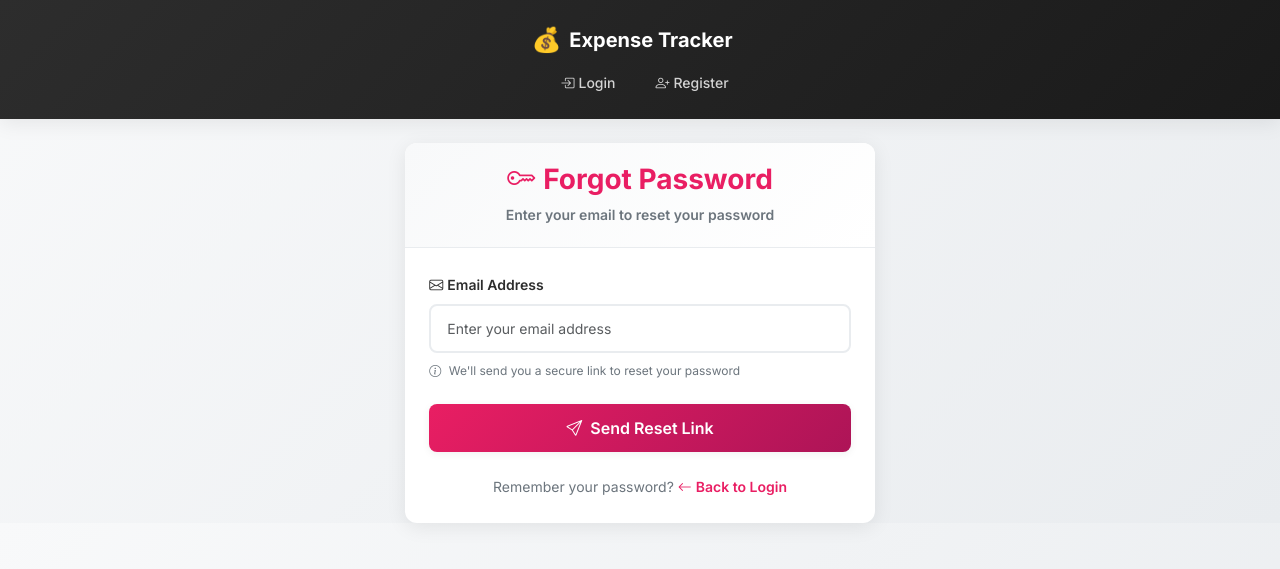
After one commit to Vivek9122/expense-tracker, a Flask app: page /forgot_password in a window 1280 px wide. The commit adds this page. Shown: the top 569 px of the page. Run offline with Flask 3, Linux system fonts and the light colour scheme; some libraries are stand-ins or nearby versions.

Commit message:
Add forgot password functionality with email reset links

```diff
--- a/app.py
+++ b/app.py
@@ -2,10 +2,11 @@ from flask import Flask, render_template, request, redirect, url_for, flash, jso
 from flask_sqlalchemy import SQLAlchemy
 from flask_login import LoginManager, UserMixin, login_user, login_required, logout_user, current_user
 from werkzeug.security import generate_password_hash, check_password_hash
-from datetime import datetime
+from datetime import datetime, timedelta
 import os
 from flask_mail import Mail, Message
 from sqlalchemy import text, inspect
+import secrets
 
 app = Flask(__name__)
 app.config['SECRET_KEY'] = os.environ.get('SECRET_KEY', os.urandom(24))
@@ -34,12 +35,35 @@ class User(UserMixin, db.Model):
     username = db.Column(db.String(80), unique=True, nullable=False)
     email = db.Column(db.String(120), unique=True, nullable=False)
     password_hash = db.Column(db.String(512))
+    reset_token = db.Column(db.String(100), nullable=True)
+    reset_token_expires = db.Column(db.DateTime, nullable=True)
 
     def set_password(self, password):
         self.password_hash = generate_password_hash(password)
 
     def check_password(self, password):
         return check_password_hash(self.password_hash, password)
+
+    def generate_reset_token(self):
+        """Generate a secure reset token that expires in 1 hour"""
+        self.reset_token = secrets.token_urlsafe(32)
+        self.reset_token_expires = datetime.utcnow() + timedelta(hours=1)
+        return self.reset_token
+
+    def verify_reset_token(self, token):
+        """Verify if the reset token is valid and not expired"""
+        if not self.reset_token or not self.reset_token_expires:
+            return False
+        if self.reset_token != token:
+            return False
+        if datetime.utcnow() > self.reset_token_expires:
+            return False
+        return True
+
+    def clear_reset_token(self):
+        """Clear the reset token after successful password reset"""
+        self.reset_token = None
+        self.reset_token_expires = None
 
 class Group(db.Model):
     id = db.Column(db.Integer, primary_key=True)
@@ -146,6 +170,103 @@ def login():
 def logout():
     logout_user()
     return redirect(url_for('index'))
+
+@app.route('/forgot_password', methods=['GET', 'POST'])
+def forgot_password():
+    if current_user.is_authenticated:
+        return redirect(url_for('dashboard'))
+
+    if request.method == 'POST':
+        email = request.form['email']
+        user = User.query.filter_by(email=email).first()
+
+        if user:
+            # Generate reset token
+            token = user.generate_reset_token()
+            db.session.commit()
+
+            # Send reset email
+            try:
+                reset_url = url_for('reset_password', token=token, _external=True)
+                msg = Message(
+                    'Password Reset Request - Expense Tracker',
+                    sender=app.config['MAIL_USERNAME'],
+                    recipients=[user.email]
+                )
+                msg.body = f'''Hello {user.username},
+
+You have requested to reset your password for your Expense Tracker account.
+
+Click the link below to reset your password:
+{reset_url}
+
+This link will expire in 1 hour for security reasons. If you didn't request this password reset, please ignore this email.
+
+Best regards,
+Expense Tracker Team
+'''
+                msg.html = f'''
+                <div style="font-family: Arial, sans-serif; max-width: 600px; margin: 0 auto;">
+                    <h2 style="color: #2c3e50;">Password Reset Request</h2>
+                    <p>Hello <strong>{user.username}</strong>,</p>
+                    <p>You have requested to reset your password for your Expense Tracker account.</p>
+                    <p>Click the button below to reset your password:</p>
+                    <div style="text-align: center; margin: 30px 0;">
+                        <a href="{reset_url}" style="background-color: #3498db; color: white; padding: 12px 30px; text-decoration: none; border-radius: 5px; font-weight: bold;">Reset Password</a>
+                    </div>
+                    <p><strong>This link will expire in 1 hour</strong> for security reasons.</p>
+                    <p>If you didn't request this password reset, please ignore this email.</p>
+                    <hr style="margin: 30px 0; border: none; border-top: 1px solid #eee;">
+                    <p style="color: #7f8c8d; font-size: 12px;">Best regards,<br>Expense Tracker Team</p>
+                </div>
+                '''
+
+                mail.send(msg)
+                flash('Password reset instructions have been sent to your email.', 'success')
+            except Exception as e:
+                print(f"Email sending error: {e}")
+                flash('Error sending email. Please try again later.', 'danger')
+        else:
+            # Don't reveal if email exists or not (security best practice)
+            flash('If that email address exists in our system, you will receive password reset instructions.', 'info')
+
+        return redirect(url_for('login'))
+
+    return render_template('forgot_password.html')
+
+@app.route('/reset_password/<token>', methods=['GET', 'POST'])
+def reset_password(token):
+    if current_user.is_authenticated:
+        return redirect(url_for('dashboard'))
+
+    # Find user with this token
+    user = User.query.filter_by(reset_token=token).first()
+
+    if not user or not user.verify_reset_token(token):
+        flash('Invalid or expired password reset link.', 'danger')
+        return redirect(url_for('forgot_password'))
+
+    if request.method == 'POST':
+        password = request.form['password']
+        confirm_password = request.form['confirm_password']
+
+        if password != confirm_password:
+            flash('Passwords do not match!', 'danger')
+            return render_template('reset_password.html', token=token)
+
+        if len(password) < 6:
+            flash('Password must be at least 6 characters long!', 'danger')
+            return render_template('reset_password.html', token=token)
+
+        # Update password and clear reset token
+        user.set_password(password)
+        user.clear_reset_token()
+        db.session.commit()
+
+        flash('Your password has been reset successfully! You can now log in.', 'success')
+        return redirect(url_for('login'))
+
+    return render_template('reset_password.html', token=token)
 
 @app.route('/dashboard')
 @app.route('/dashboard/<int:group_id>')
@@ -878,11 +999,37 @@ def migrate_existing_tables():
                         print("✅ Added group_id column")
 
                     trans.commit()
-                    print("✅ Table migration completed")
+                    print("✅ Expense table migration completed")
 
                 except Exception as e:
                     trans.rollback()
-                    print(f"❌ Migration failed: {e}")
+                    print(f"❌ Expense table migration failed: {e}")
+
+        # Check if user table exists and add reset token columns
+        if 'user' in inspector.get_table_names():
+            user_columns = [col['name'] for col in inspector.get_columns('user')]
+
+            with db.engine.connect() as conn:
+                trans = conn.begin()
+                try:
+                    # Add reset_token column if it doesn't exist
+                    if 'reset_token' not in user_columns:
+                        print("Adding reset_token column to user table...")
+                        conn.execute(text("ALTER TABLE user ADD COLUMN reset_token VARCHAR(100)"))
+                        print("✅ Added reset_token column")
+
+                    # Add reset_token_expires column if it doesn't exist
+                    if 'reset_token_expires' not in user_columns:
+                        print("Adding reset_token_expires column to user table...")
+                        conn.execute(text("ALTER TABLE user ADD COLUMN reset_token_expires TIMESTAMP"))
+                        print("✅ Added reset_token_expires column")
+
+                    trans.commit()
+                    print("✅ User table migration completed")
+
+                except Exception as e:
+                    trans.rollback()
+                    print(f"❌ User table migration failed: {e}")
 
     except Exception as e:
         print(f"❌ Migration error: {e}")
--- /dev/null
+++ b/templates/forgot_password.html
@@ -0,0 +1,45 @@
+{% extends "base.html" %}
+
+{% block content %}
+<div class="row justify-content-center">
+    <div class="col-md-6 col-lg-5">
+        <div class="modern-card">
+            <div class="card-header text-center">
+                <h3 style="color: var(--primary-color); font-weight: 700; margin: 0; display: flex; align-items: center; justify-content: center;">
+                    <i class="bi bi-key me-2"></i>
+                    Forgot Password
+                </h3>
+                <p style="color: var(--text-secondary); margin: 8px 0 0 0; font-size: 14px;">Enter your email to reset your password</p>
+            </div>
+            <div class="card-body">
+                <form method="POST" action="{{ url_for('forgot_password') }}">
+                    <div class="mb-4">
+                        <label for="email" class="form-label-modern">
+                            <i class="bi bi-envelope me-1"></i>Email Address
+                        </label>
+                        <input type="email" class="form-control form-control-modern" id="email" name="email"
+                               placeholder="Enter your email address" required>
+                        <div class="form-text mt-2" style="color: var(--text-secondary); font-size: 12px;">
+                            <i class="bi bi-info-circle me-1"></i>
+                            We'll send you a secure link to reset your password
+                        </div>
+                    </div>
+                    <div class="d-grid mb-4">
+                        <button type="submit" class="btn btn-modern-primary">
+                            <i class="bi bi-send me-2"></i>Send Reset Link
+                        </button>
+                    </div>
+                </form>
+                <div class="text-center">
+                    <p style="color: var(--text-secondary); margin: 0; font-size: 14px;">
+                        Remember your password?
+                        <a href="{{ url_for('login') }}" style="color: var(--primary-color); text-decoration: none; font-weight: 600;">
+                            <i class="bi bi-arrow-left me-1"></i>Back to Login
+                        </a>
+                    </p>
+                </div>
+            </div>
+        </div>
+    </div>
+</div>
+{% endblock %}
```
Also changed, not shown: templates/login.html (+6 -1 lines), templates/reset_password.html (added, +74 -0 lines).
